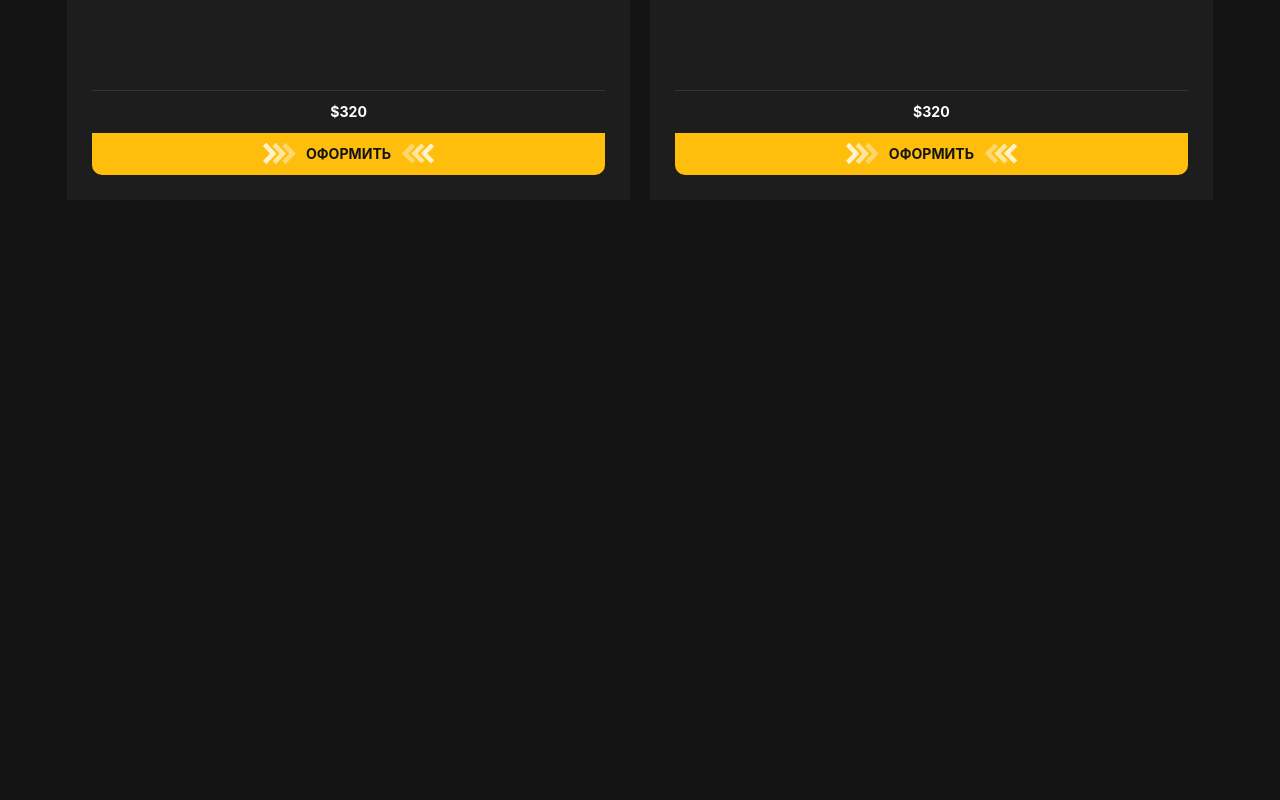
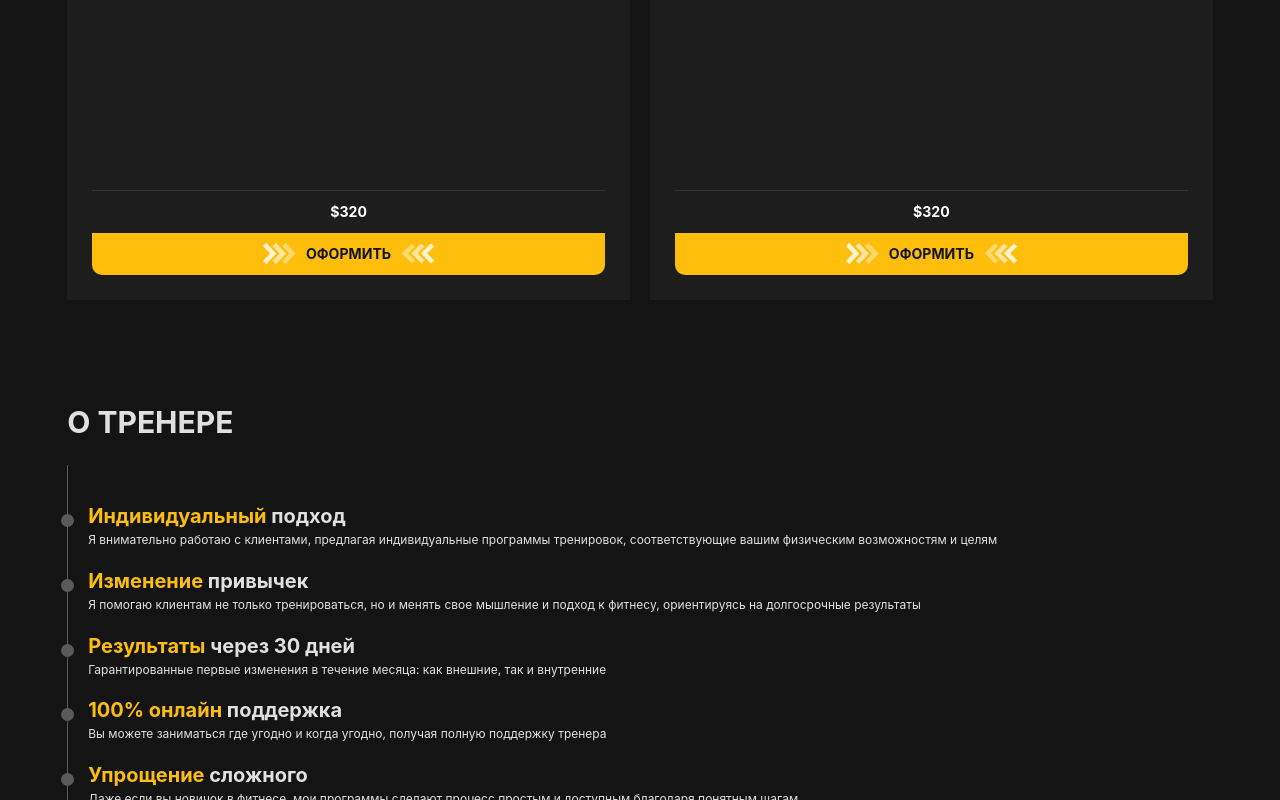
Before and after one commit to dim04ka/health, a React (Vite) app: page / in a window 1280 px wide. Shown: the part 1793-2593 px from the top of the page. Before the commit the page ends 1993 px from the top, so only its background shows below. Built offline with nearby package versions, Linux system fonts and the light colour scheme.

Commit message:
added section about trainer

```diff
--- a/src/App.tsx
+++ b/src/App.tsx
@@ -3,13 +3,15 @@
 // import viteLogo from "/vite.svg";
 import Header from "./sections/Header";
 import Rate from "./sections/Rate";
+import About from "./sections/About";
 
 function App() {
   return (
-    <>
+    <div style={{ display: "flex", flexDirection: "column", gap: 100 }}>
       <Header />
       <Rate />
-    </>
+      <About />
+    </div>
   );
 }
 
--- /dev/null
+++ b/src/consts/index.ts
@@ -0,0 +1,44 @@
+interface IAboutText {
+  titleFirst: string;
+  titleSecond: string;
+  description: string;
+}
+
+export const ABOUT_TEXT: IAboutText[] = [
+  {
+    titleFirst: "Индивидуальный",
+    titleSecond: "подход",
+    description:
+      "Я внимательно работаю с клиентами, предлагая индивидуальные программы тренировок, соответствующие вашим физическим возможностям и целям",
+  },
+  {
+    titleFirst: "Изменение",
+    titleSecond: "привычек",
+    description:
+      "Я помогаю клиентам не только тренироваться, но и менять свое мышление и подход к фитнесу, ориентируясь на долгосрочные результаты",
+  },
+  {
+    titleFirst: "Результаты",
+    titleSecond: "через 30 дней",
+    description:
+      "Гарантированные первые изменения в течение месяца: как внешние, так и внутренние",
+  },
+  {
+    titleFirst: "100% онлайн",
+    titleSecond: "поддержка",
+    description:
+      "Вы можете заниматься где угодно и когда угодно, получая полную поддержку тренера",
+  },
+  {
+    titleFirst: "Упрощение",
+    titleSecond: "сложного",
+    description:
+      "Даже если вы новичок в фитнесе, мои программы сделают процесс простым и доступным благодаря понятным шагам",
+  },
+  {
+    titleFirst: "Реальные",
+    titleSecond: "потребности",
+    description:
+      "Я понимаю, что у каждого свои цели и ритм жизни, поэтому адаптирую программы так, чтобы вы чувствовали себя комфортно и могли без давления достигать результатов",
+  },
+];
--- /dev/null
+++ b/src/sections/About/index.tsx
@@ -0,0 +1,34 @@
+import { Container } from "../../styled.root.ts";
+import {
+  Card,
+  Content,
+  Description,
+  Title,
+  TitleSection,
+  Wrapper,
+} from "./styled.ts";
+import { ABOUT_TEXT } from "../../consts";
+
+const About = () => {
+  return (
+    <section>
+      <Container>
+        <Wrapper>
+          <TitleSection>О тренере</TitleSection>
+          <Content>
+            {ABOUT_TEXT.map((item, index) => (
+              <Card key={item.titleFirst} left={index % 2 == 0}>
+                <Title>
+                  <span>{item.titleFirst}</span> {item.titleSecond}
+                </Title>
+                <Description>{item.description}</Description>
+              </Card>
+            ))}
+          </Content>
+        </Wrapper>
+      </Container>
+    </section>
+  );
+};
+
+export default About;
--- /dev/null
+++ b/src/sections/About/styled.ts
@@ -0,0 +1,116 @@
+import styled, { css } from "styled-components";
+
+export const Card = styled.div<{ left: boolean }>`
+  width: 26.8vw;
+  position: relative;
+
+  @media (max-width: 1280px) {
+    width: 100%;
+  }
+
+  ${({ left }) => {
+    return !left
+      ? css`
+          position: relative;
+          right: -29.6vw;
+
+          @media (max-width: 1280px) {
+            right: 0;
+          }
+          &:before {
+            //content: "";
+            //width: 13px;
+            //height: 13px;
+            //background: rgba(90, 90, 90, 1);
+            //position: absolute;
+            //top: 28px;
+            //left: -41px;
+            //border-radius: 50%;
+
+            @media (max-width: 1280px) {
+              content: "";
+              width: 13px;
+              height: 13px;
+              background: rgba(90, 90, 90, 1);
+              position: absolute;
+              border-radius: 50%;
+              top: 13px;
+              left: -27px;
+            }
+          }
+        `
+      : css`
+          text-align: right;
+          @media (max-width: 1280px) {
+            text-align: left;
+          }
+          &:before {
+            content: "";
+            width: 13px;
+            height: 13px;
+            background: rgba(90, 90, 90, 1);
+            position: absolute;
+            top: 28px;
+            right: -27px;
+            border-radius: 50%;
+
+            @media (max-width: 1280px) {
+              top: 13px;
+              left: -27px;
+            }
+          }
+        `;
+  }}
+`;
+
+export const Title = styled.h2`
+  font-size: 2vw;
+  margin-bottom: 0;
+  text-wrap: nowrap;
+
+  @media (max-width: 1280px) {
+    font-size: 20px;
+  }
+  span {
+    color: rgba(255, 190, 11, 1);
+  }
+`;
+
+export const Wrapper = styled.div`
+  display: flex;
+  gap: 90px;
+
+  @media (max-width: 1280px) {
+    flex-direction: column;
+    gap: 20px;
+  }
+`;
+
+export const Content = styled.div`
+  border-right: 1px solid rgba(90, 90, 90, 1);
+  padding: 20px;
+
+  @media (max-width: 1280px) {
+    border-right: none;
+    border-left: 1px solid rgba(90, 90, 90, 1);
+  }
+`;
+
+export const Description = styled.div`
+  font-size: 0.8vw;
+
+  @media (max-width: 1280px) {
+    font-size: 12px;
+  }
+`;
+
+export const TitleSection = styled.div`
+  font-size: 4.1vw;
+  text-transform: uppercase;
+  text-wrap: nowrap;
+  font-weight: bold;
+
+  @media (max-width: 1280px) {
+    font-size: 30px;
+  }
+`;
```
